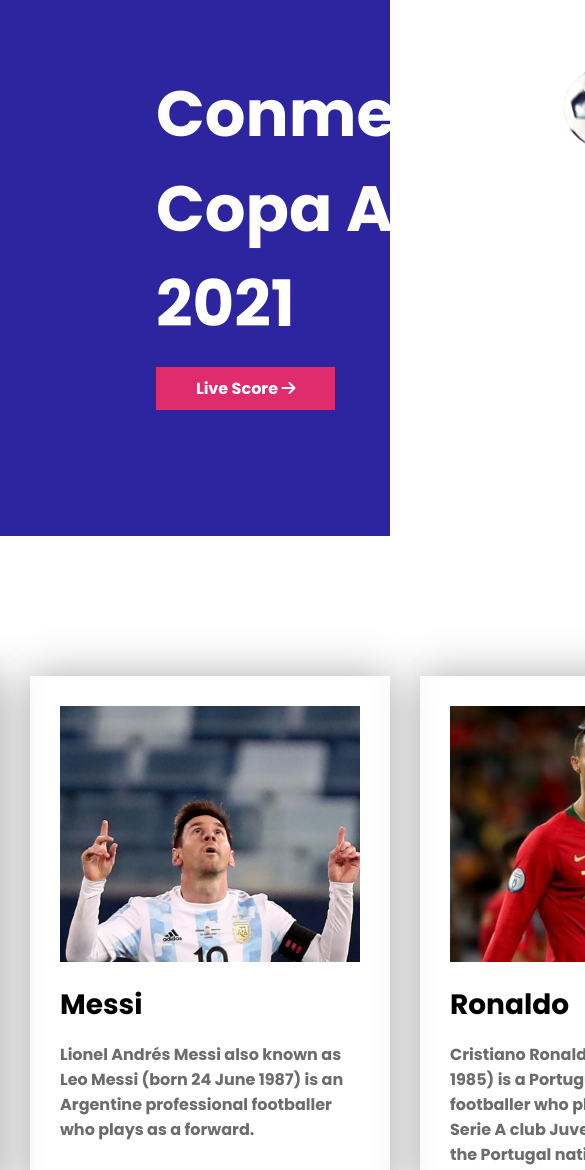
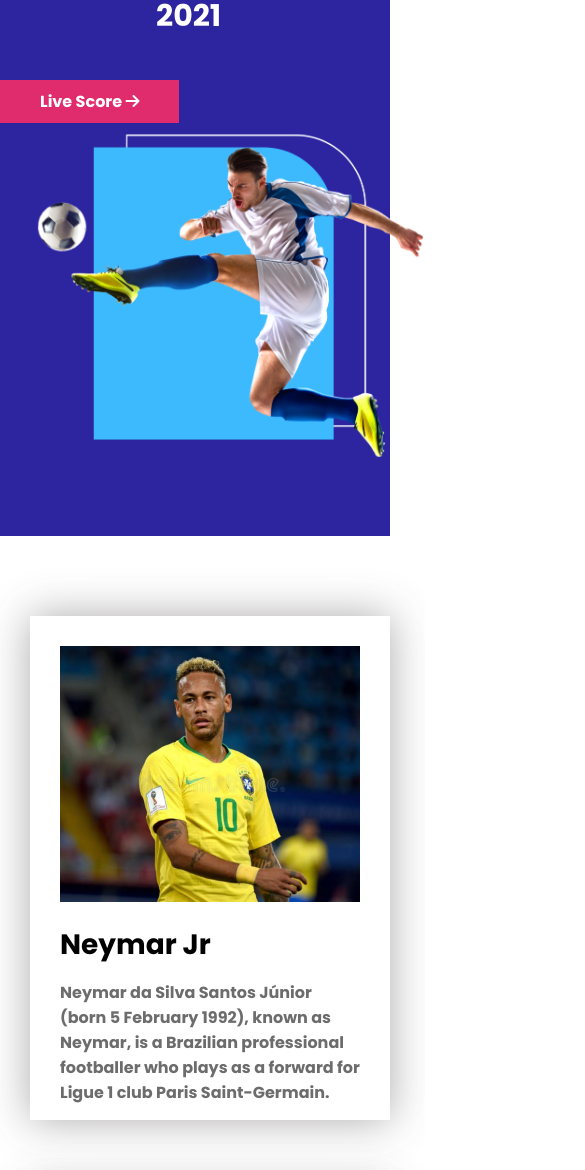
Before and after one commit to Yousuf-Mohammad/Cup_Euro, a plain HTML site: page index.html in a window 390 px wide. Shown: the part 141-1311 px from the top of the page, 585 px wide, since content can reach past the window. Drawn offline with Linux system fonts and the light colour scheme.

Commit message:
almost shesh

```diff
--- a/index.html
+++ b/index.html
@@ -215,7 +215,7 @@
             <a class="soical3" target="_blank" href="https://twitter.com/"><i class="fab fa-twitter"></i></a>
             <a class="soical4" target="_blank" href="https://www.youtube.com/"><i class="fab fa-youtube"></i></a>
         </div>
-        <p class="copyright">Copyright © 2022 Cup Euro</p>
+        <p class="copyright"><small> Copyright © 2022 Cup Euro</small></p>
 
     </footer>
 
--- a/style.css
+++ b/style.css
@@ -99,16 +99,22 @@ background-color: #2D25A0;
     padding-left: 15px;
     font-size: 16px;
     margin-top: 10px;
+    width: 300px;
+    height: 154px;
 }
 .playerName{
     font-size: 28px;
     margin-top: 15px;
     margin-bottom: 0px;
+    width: 300px;
+    height: 40px;
 
 }
 .playerBio{
     color: #6C6C6C;
     margin-bottom: 0px;
+    width: 300px;
+    height: 104px;
 }
 
 
@@ -118,6 +124,7 @@ footer{
     display: flex;
     flex-direction: column;
     align-items: center;
+
 }
 
 .logo img{
@@ -142,4 +149,75 @@ footer{
 }
 .copyright{
     font-size: 18px;
+    width: 300px;
+    height: 31px;
+    align-items: center;
 }
+
+
+/* Media queries */
+
+@media only screen and (max-width:688px){
+
+   .players,.firstSec{
+       display: grid;
+       grid-template-columns: repeat(1,1fr);
+       grid-column-gap: 24px;
+
+
+
+   }
+   .firstSec{
+       margin-bottom: 10px;
+   }
+
+   .heading{
+       font-size: 30px;
+       margin-top: 0;
+       margin-bottom: 0;
+       padding-bottom: 0;
+       width: 100px;
+
+
+    }
+    .topWritings{
+        width: 278px;
+        height: 138px;
+
+    }
+
+    .button{
+        margin-left: 0;
+        width: 168px;
+        height: 44px;
+    }
+    .firstSec img{
+        width: 300px;
+        height: 250px;
+        align-items: center;
+        margin-left: 80px;
+
+
+    }
+    .player{
+        width: 330px;
+        height: 474px;
+
+    }
+    .playerDetail{
+        width: 300px;
+        height: 154px;
+
+    }
+
+   .logo img{ margin-top: 20px;
+    width: 150px;
+    height: 63px;}
+.copyright{
+    width:236px;
+    height: 32px;
+    align-items: center;
+    line-height: 24px;
+}
+
+}
```
